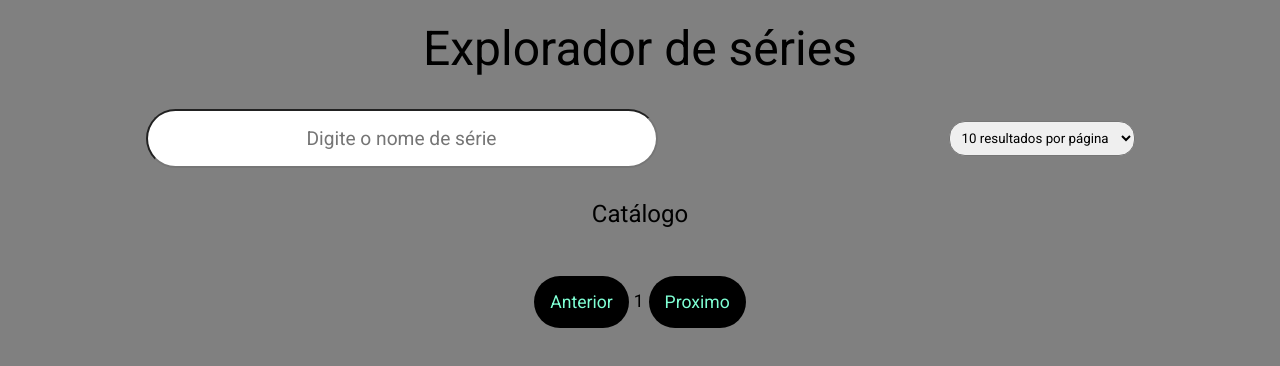
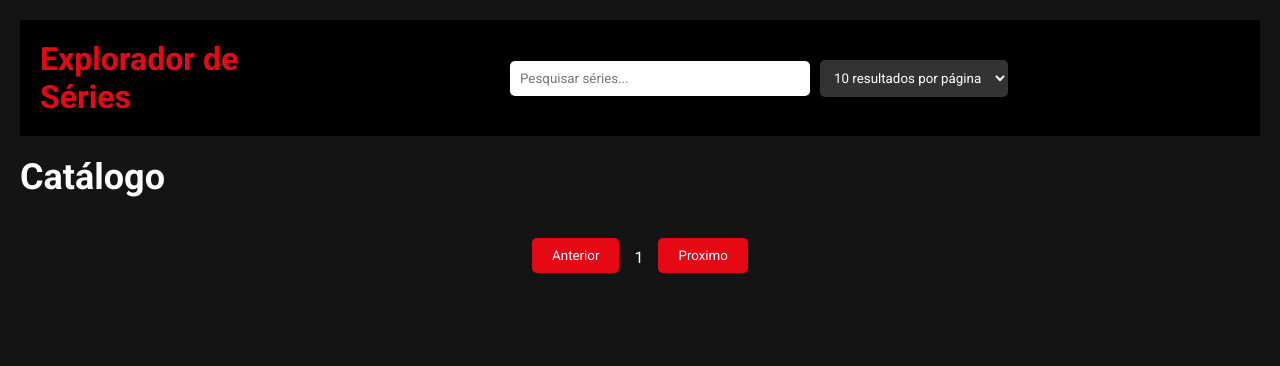
Before and after one commit to MayranAdriel/js--miniProjeto03, a website: page index.html in a window 1280 px wide. Drawn offline with Linux system fonts and the light colour scheme; no server answers.

Commit message:
Editando o css

```diff
--- a/css/style.css
+++ b/css/style.css
@@ -1,104 +1,127 @@
-@import url('https://fonts.googleapis.com/css2?family=Roboto:ital,wght@0,100;0,300;0,400;0,500;0,700;0,900;1,100;1,300;1,400;1,500;1,700;1,900&display=swap');
+@import url('https://fonts.googleapis.com/css2?family=Roboto:wght@400;700&display=swap');
 
 * {
   margin: 0;
   padding: 0;
   box-sizing: border-box;
-  font-family: "Roboto", sans-serif;
-  font-weight: 400;
-  font-style: normal;
-  overflow-x: hidden;
+  font-family: 'Roboto', sans-serif;
 }
 
 body {
+  background-color: #141414; /* Cor de fundo escura */
+  color: #ffffff; /* Texto claro */
   display: flex;
   flex-direction: column;
   align-items: center;
-  text-align: center;
   padding: 20px;
-  background-color: gray;
-  margin: auto;
 }
 
-.titulo {
-  font-size: 1.5rem;
-  margin-bottom: 2rem;
+header {
+  width: 100%;
+  padding: 20px 20px;
+  display: flex;
+  align-items: center;
+  justify-content: space-between;
+  background-color: #000; /* Fundo do header */
+  position: sticky; /* Fixa o header no topo */
+  top: 0;
+  z-index: 1000; /* Mantém o header acima de outros elementos */
+}
+
+header .logo {
+  font-size: 2rem;
+  font-weight: bold;
+  color: #e50914; /* Cor da logo */
+}
+
+header .pesquisa {
+  display: flex;
+  align-items: center;
+}
+
+header input[type="text"] {
+  padding: 10px;
+  border-radius: 5px;
+  border: none;
+  width: 300px;
+  margin-right: 10px;
+}
+
+header select {
+  padding: 10px;
+  border-radius: 5px;
+  border: none;
+  background-color: #333;
+  color: #fff;
+}
+
+main {
+  width: 100%;
+  margin-top: 20px;
 }
 
 .catalogo {
-  margin-bottom: 2rem;
-}
-
-#opcoesPaginacao {
-  padding: 0.5rem;
-  border-radius: 1rem;
-  outline-color: yellow;
-}
-
-
-input {
-  text-align: center;
-  font-size: 1.2rem;
-  padding: 1rem;
-  width: 40vw;
-  border-radius: 2rem;
-}
-
-main {
-  margin-top: 2rem;
-}
-
-input:focus {
-  outline-color: yellow;
+  margin-bottom: 20px;
+  font-size: 1.5rem;
+  font-weight: bold;
 }
 
 .series {
-  border: red;
   display: grid;
-  grid-template-columns: repeat(4, 1fr);
-  grid-column-gap: 5px;
-  grid-row-gap: 5px;
+  grid-template-columns: repeat(auto-fill, minmax(200px, 1fr)); /* Responsividade */
+  gap: 15px;
+}
+
+.img-box {
+  position: relative;
+  overflow: hidden;
+  border-radius: 10px;
+  transition: transform 0.3s;
 }
 
 .img-box img {
-  height: 300px;
-  width: 200px;
-  border-radius: 0.5rem;
-  object-fit: cover;
+  width: 100%;
+  height: auto;
+  border-radius: 10px;
+  transition: transform 0.3s;
+}
+
+.img-box:hover {
+  transform: scale(1.05); /* Efeito de zoom ao passar o mouse */
+}
+
+footer {
+  margin-top: auto;
+  padding: 20px 0;
 }
 
 footer .botoes {
   display: flex;
   justify-content: center;
-  align-content: center;
-  text-align: center;
-  flex-direction: row;
-  gap: 5px;
+  gap: 15px;
 }
 
-.botoes #botaoAnterior, .botoes #botaoProximo {
-  padding: 1rem;
-  font-size: 1.1rem;
-  border-radius: 2rem;
+footer .botoes button {
+  padding: 10px 20px;
   border: none;
-  color: aquamarine;
-  background-color: black;
+  border-radius: 5px;
+  background-color: #e50914; /* Vermelho Netflix */
+  color: white;
   cursor: pointer;
+  transition: background-color 0.3s;
+}
+
+footer .botoes button:hover {
+  background-color: #f40612; /* Tom mais escuro */
 }
 
 .botoes p {
-  font-size: 1.1rem;
-  text-align: center;
-  margin-top: 15px;
-}
-
-.botoes {
-  padding: 1rem;
+  margin-top: 10px;
 }
 
 .pesquisa {
   display: flex;
   align-items: center;
-  justify-content: space-around;
-  width: 100vw;
+  justify-content: center;
+  width: 100%;
 }
--- a/index.html
+++ b/index.html
@@ -13,24 +13,15 @@
 
   <body>
     <header>
-      <div class="titulo">
-        <h1>Explorador de séries</h1>
-      </div>
-
+      <div class="logo">Explorador de Séries</div>
       <div class="pesquisa">
-        <label for="campo-pesquisa">
-          <input id="campo-pesquisa" type="text" placeholder="Digite o nome de série">
-        </label>
-        <label for="opcoesPaginacao">
+        <input type="text" placeholder="Pesquisar séries...">
         <select id="opcoesPaginacao">
           <option>10 resultados por página</option>
           <option>15 resultados por página</option>
           <option>20 resultados por página</option>
         </select>
-        </label>
       </div>
-
-
     </header>
 
     <main>
```
Also changed, not shown: 1 other file. Lines whose indentation alone changed are shown as unchanged.
